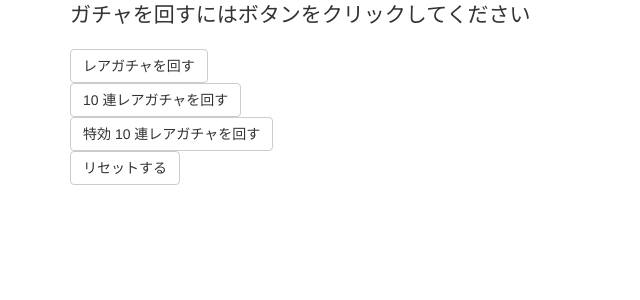
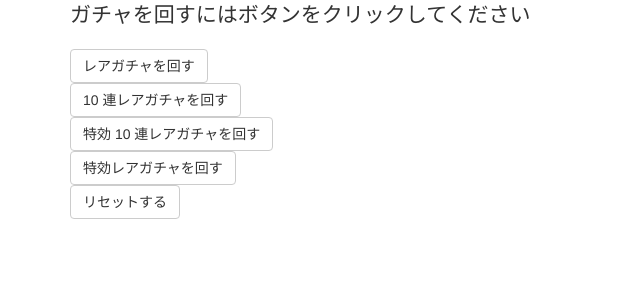
Before and after one commit to id774/flask-bootstrap, a Flask app: page / in a window 1280 px wide. Shown: the top 300 px of the page, without its empty margins (0-640 px from the left). Run offline with Flask 2, Linux system fonts and the light colour scheme; some libraries are stand-ins or nearby versions.

Commit message:
17 Tokkou for web

```diff
--- a/app.py
+++ b/app.py
@@ -112,6 +112,11 @@ def post():
             vo.price = vo.price + 3000
             vo.count = vo.count + 1
             result = turn_toku10()
+        if 'toku' in request.form:
+            title = "特効レアガチャを回しました！"
+            vo.price = vo.price + 300
+            vo.count = vo.count + 1
+            result = turn_toku()
         if 'reset' in request.form:
             title = "リセットしました"
             vo.price = 0
--- a/templates/index.html
+++ b/templates/index.html
@@ -28,6 +28,9 @@
         <form action="/post" method="post" name="toku10" class="form-inline">
           <button type="submit" name="toku10" class="btn btn-default">特効 10 連レアガチャを回す</button>
         </form>
+        <form action="/post" method="post" name="toku" class="form-inline">
+          <button type="submit" name="toku" class="btn btn-default">特効レアガチャを回す</button>
+        </form>
         <form action="/post" method="post" name="reset" class="form-inline">
           <button type="submit" name="reset" class="btn btn-default">リセットする</button>
         </form>
```
